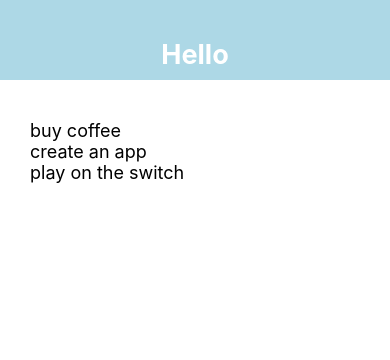
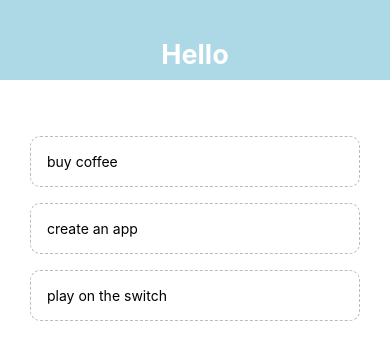
Before and after one commit to ashwath-p/todoapp_reactnative, a React Native app in the folder todo/: screen / in a window 390 px wide. Shown: the top 360 px of the page. Built offline with nearby package versions, Linux system fonts and the light colour scheme.

Commit message:
Delete functionality
-Created a new 'todoitem' component
-Added delete functionality

```diff
--- a/todo/App.js
+++ b/todo/App.js
@@ -1,6 +1,7 @@
 import React, { useState } from 'react';
 import { StyleSheet, Text, View, FlatList } from 'react-native';
 import Header from './components/header';
+import TodoItem from './components/todoitem';
 
 export default function App() {
   const [todos, setTodos] = useState([
@@ -9,6 +10,11 @@
     { text: 'play on the switch', key: '3' }
   ]);
 
+  const pressHandler = (key) => {
+    setTodos((prevTodos) => {
+      return prevTodos.filter(todo => todo.key != key);
+    });
+  };
 
   return (
     <View style={styles.container}>
@@ -19,7 +25,7 @@
           <FlatList
             data={todos}
             renderItem={({ item }) => (
-              <Text style={styles.text}>{item.text}</Text>
+              <TodoItem item={item} pressHandler={pressHandler} />
             )}
           />
         </View>
--- a/todo/components/header.js
+++ b/todo/components/header.js
@@ -1,4 +1,4 @@
-import React, { useState } from 'react';
+import React from 'react';
 import { StyleSheet, Text, View } from 'react-native';
 
 export default function Header() {
--- /dev/null
+++ b/todo/components/todoitem.js
@@ -0,0 +1,24 @@
+
+import React from 'react';
+import { StyleSheet, Text, TouchableOpacity } from 'react-native';
+
+export default function Header({ item, pressHandler }) {
+
+
+    return (
+        <TouchableOpacity onPress={() => pressHandler(item.key)}>
+            <Text style={styles.text}>{item.text}</Text>
+        </TouchableOpacity>
+    )
+}
+
+const styles = StyleSheet.create({
+    text: {
+        padding: 16,
+        marginTop: 16,
+        borderColor: '#bbb',
+        borderWidth: 1,
+        borderStyle: 'dashed',
+        borderRadius: 10,
+    },
+});
```
